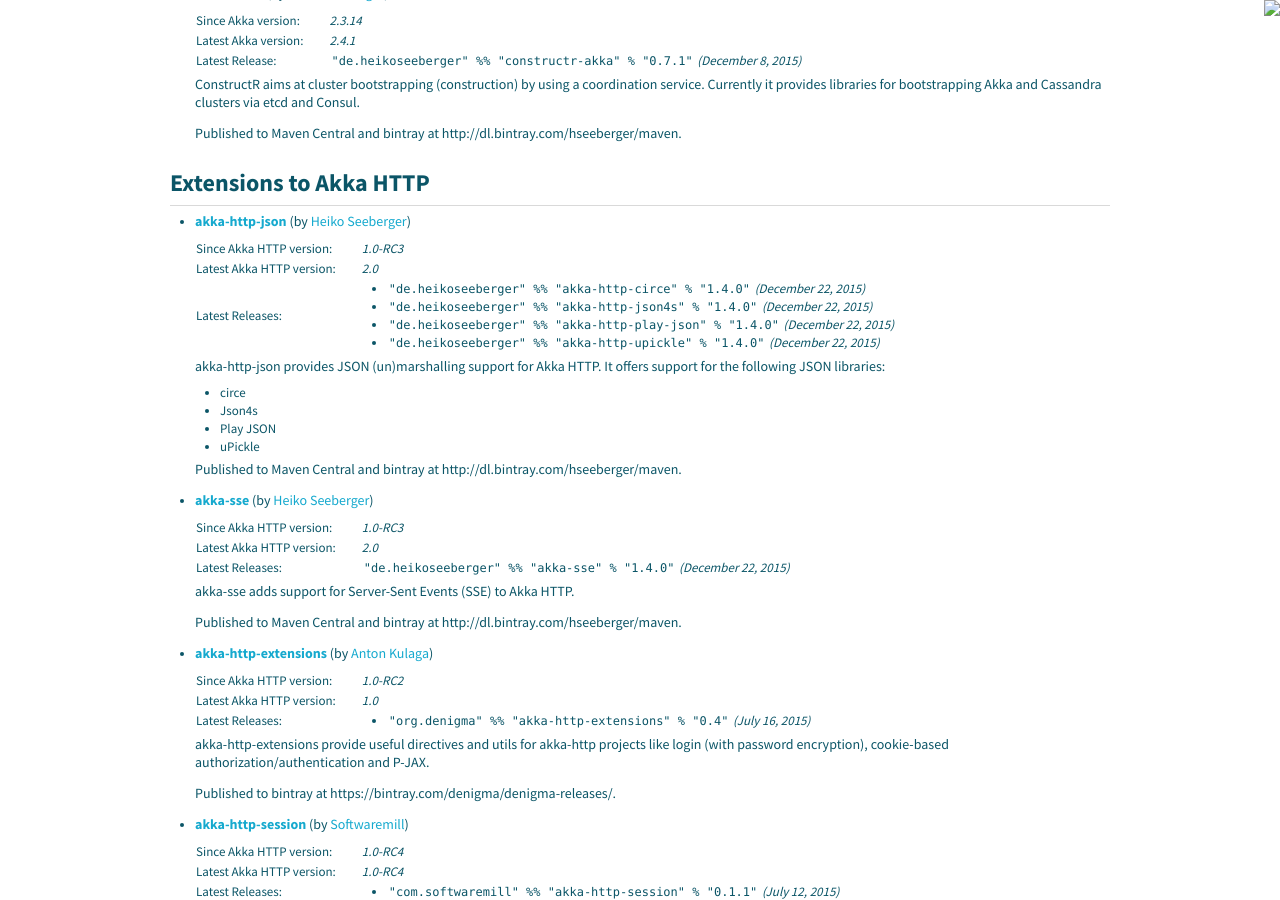
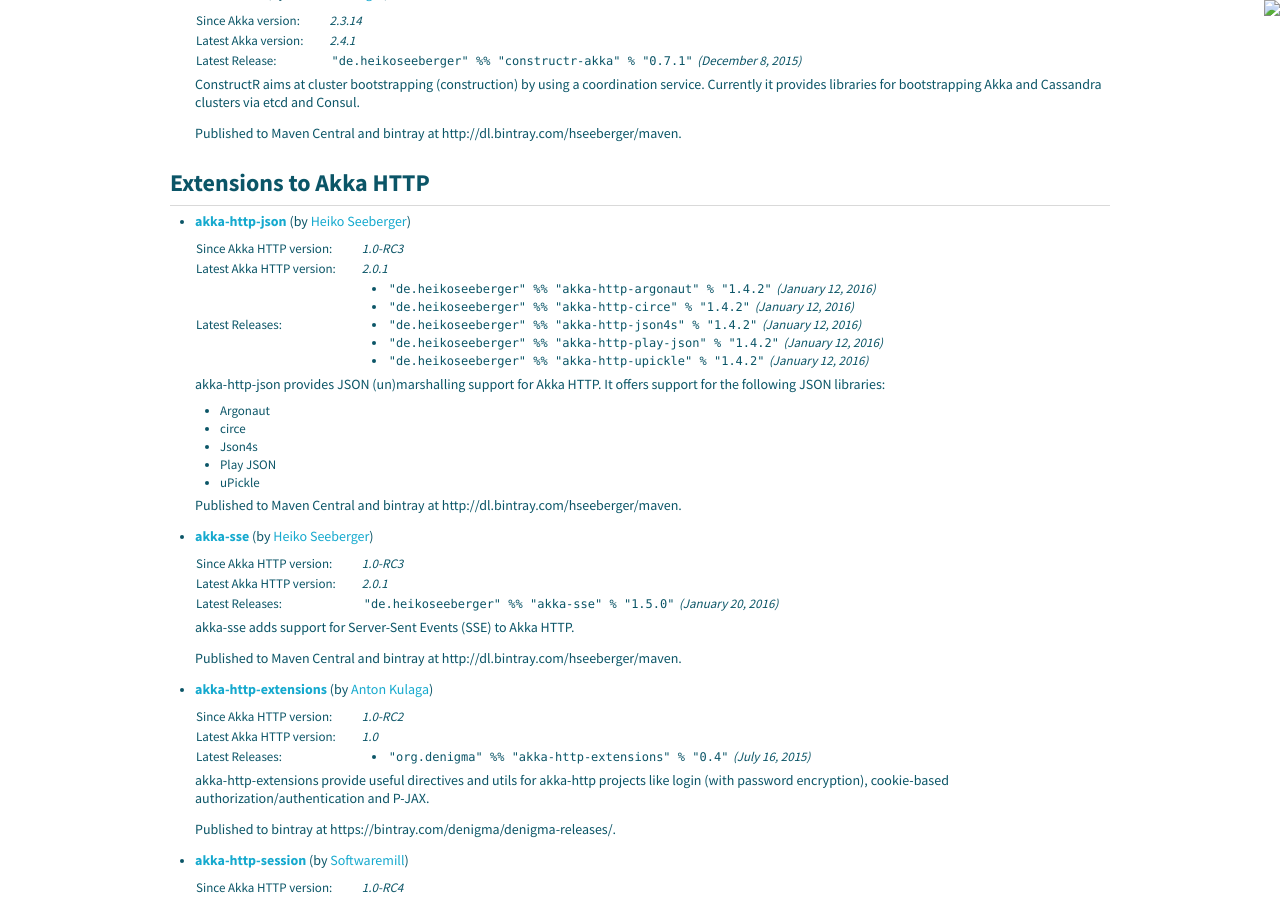
Before and after one commit to raboof/akka.github.com, a Jekyll site: the page built from community/index.md, in a window 1280 px wide and 900 px high, scrolled down 1617 px. Built offline with Jekyll 4.4.1, drawn with Linux system fonts in a browser that asks for light colours.

Commit message:
Update akka-sse and akka-http-json versions on community page

```diff
--- a/community/index.md
+++ b/community/index.md
@@ -142,18 +142,20 @@
 
   <table class="stats">
   <tr><td>Since Akka HTTP version:</td><td>1.0-RC3</td></tr>
-  <tr><td>Latest Akka HTTP version:</td><td>2.0</td></tr>
+  <tr><td>Latest Akka HTTP version:</td><td>2.0.1</td></tr>
   <tr><td>Latest Releases:</td><td>
     <ul>
-      <li><code>"de.heikoseeberger" %% "akka-http-circe" % "1.4.0"</code> (December 22, 2015)</li>
-      <li><code>"de.heikoseeberger" %% "akka-http-json4s" % "1.4.0"</code> (December 22, 2015)</li>
-      <li><code>"de.heikoseeberger" %% "akka-http-play-json" % "1.4.0"</code> (December 22, 2015)</li>
-      <li><code>"de.heikoseeberger" %% "akka-http-upickle" % "1.4.0"</code> (December 22, 2015)</li>
+      <li><code>"de.heikoseeberger" %% "akka-http-argonaut" % "1.4.2"</code> (January 12, 2016)</li>
+      <li><code>"de.heikoseeberger" %% "akka-http-circe" % "1.4.2"</code> (January 12, 2016)</li>
+      <li><code>"de.heikoseeberger" %% "akka-http-json4s" % "1.4.2"</code> (January 12, 2016)</li>
+      <li><code>"de.heikoseeberger" %% "akka-http-play-json" % "1.4.2"</code> (January 12, 2016)</li>
+      <li><code>"de.heikoseeberger" %% "akka-http-upickle" % "1.4.2"</code> (January 12, 2016)</li>
     </ul>
   </td></tr>
   </table>
 
   akka-http-json provides JSON (un)marshalling support for Akka HTTP. It offers support for the following JSON libraries:
+  - Argonaut
   - circe
   - Json4s
   - Play JSON
@@ -165,8 +167,8 @@
 
   <table class="stats">
   <tr><td>Since Akka HTTP version:</td><td>1.0-RC3</td></tr>
-  <tr><td>Latest Akka HTTP version:</td><td>2.0</td></tr>
-  <tr><td>Latest Releases:</td><td><code>"de.heikoseeberger" %% "akka-sse" % "1.4.0"</code> (December 22, 2015)</td></tr>
+  <tr><td>Latest Akka HTTP version:</td><td>2.0.1</td></tr>
+  <tr><td>Latest Releases:</td><td><code>"de.heikoseeberger" %% "akka-sse" % "1.5.0"</code> (January 20, 2016)</td></tr>
   </table>
 
   akka-sse adds support for Server-Sent Events (SSE) to Akka HTTP.
```
